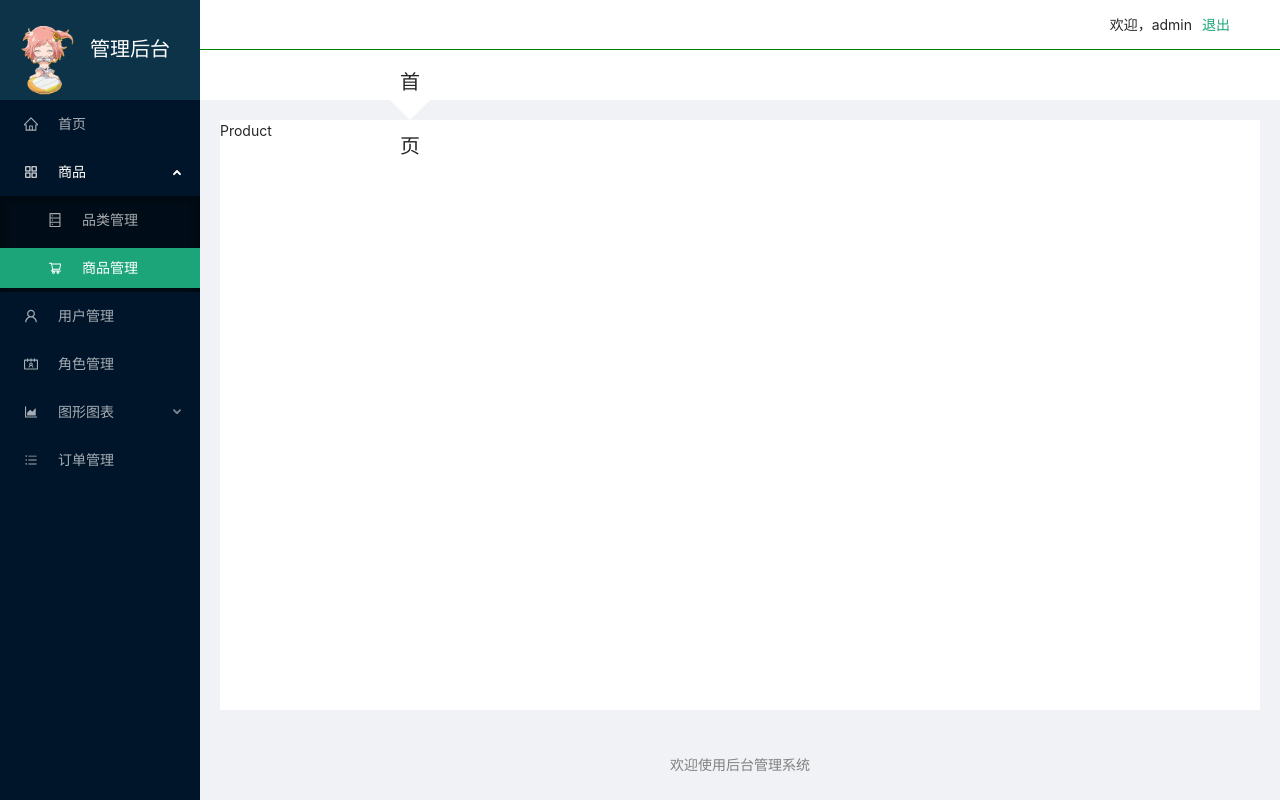
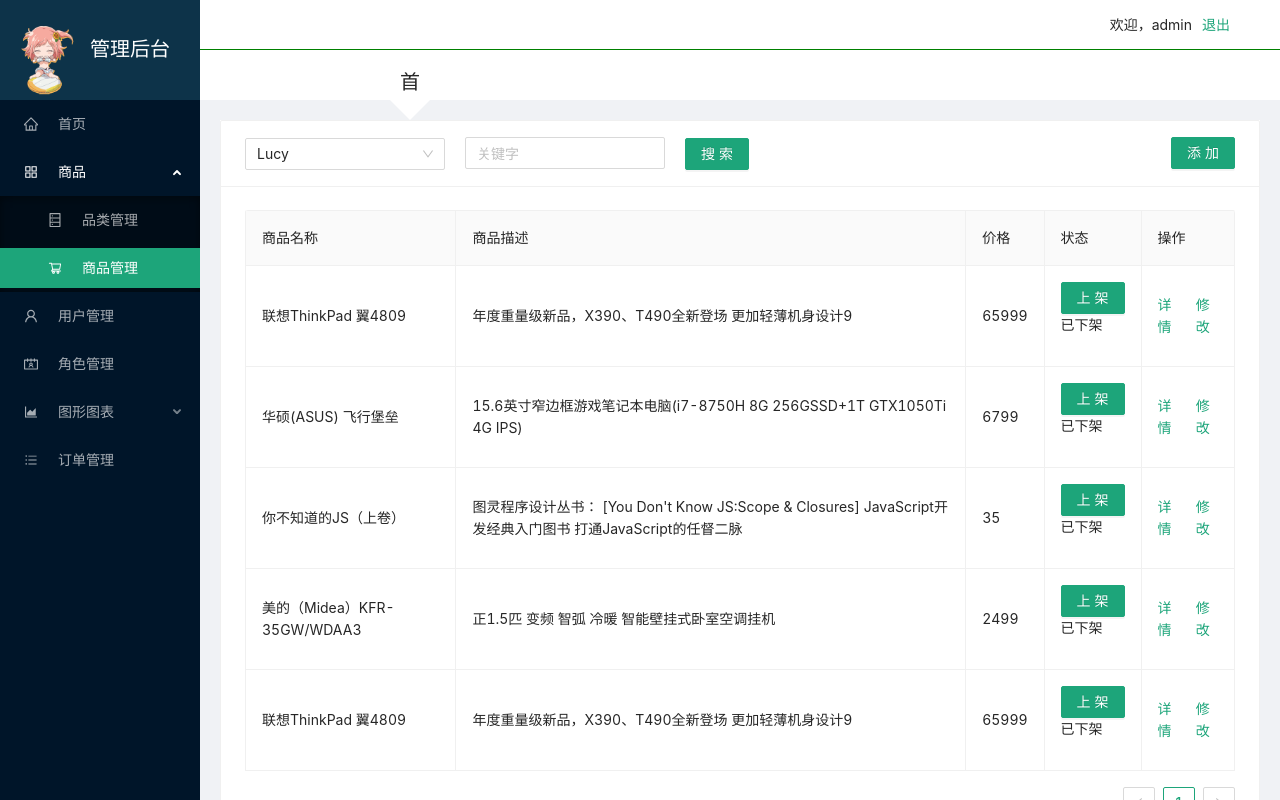
Before and after one commit to AnonymousFatOtaku/testBackend, a React (Create React App) app: page /product in a window 1280 px wide. Built offline with nearby package versions, Linux system fonts and the light colour scheme.

Commit message:
商品管理页面主页

```diff
--- a/src/pages/product/product.jsx
+++ b/src/pages/product/product.jsx
@@ -1,12 +1,154 @@
 // 商品管理路由
 import React, {Component} from "react";
+import {Button, Card, Table, Tag, Space, Select, Input, Modal} from 'antd';
 
 export default class Product extends Component {
   render() {
+
+    const columns = [
+      {
+        title: '商品名称',
+        dataIndex: 'name',
+        key: 'name',
+        // render: text => <a>{text}</a>,
+      },
+      {
+        title: '商品描述',
+        dataIndex: 'desc',
+        key: 'desc',
+      },
+      {
+        title: '价格',
+        dataIndex: 'price',
+        key: 'price',
+      },
+      {
+        title: '状态',
+        dataIndex: 'status',
+        key: 'status',
+        render: () => (
+          <div>
+            <Button type='primary'>上架</Button>
+            <p>已下架</p>
+          </div>
+        ),
+      },
+      {
+        title: '操作',
+        key: 'action',
+        render: () => (
+          <Space size="middle">
+            <a>详情</a>
+            <a>修改</a>
+          </Space>
+        ),
+      },
+    ];
+
+    const data = [
+      {
+        "status": 1,
+        "imgs": [
+          "image-1559402396338.jpg"
+        ],
+        "_id": "5ca9e05db49ef916541160cd",
+        "name": "联想ThinkPad 翼4809",
+        "desc": "年度重量级新品，X390、T490全新登场 更加轻薄机身设计9",
+        "price": 65999,
+        "pCategoryId": "5ca9d6c0b49ef916541160bb",
+        "categoryId": "5ca9db9fb49ef916541160cc",
+        "detail": "<p><span style=\"color: rgb(228,57,60);background-color: rgb(255,255,255);font-size: 12px;\">想你所需，超你所想！精致外观，轻薄便携带光驱，内置正版office杜绝盗版死机，全国联保两年！</span> 222</p>\n<p><span style=\"color: rgb(102,102,102);background-color: rgb(255,255,255);font-size: 16px;\">联想（Lenovo）扬天V110 15.6英寸家用轻薄便携商务办公手提笔记本电脑 定制【E2-9010/4G/128G固态】 2G独显 内置</span></p>\n<p><span style=\"color: rgb(102,102,102);background-color: rgb(255,255,255);font-size: 16px;\">99999</span></p>\n",
+        "__v": 0
+      },
+      {
+        "status": 1,
+        "imgs": [
+          "image-1559402448049.jpg",
+          "image-1559402450480.jpg"
+        ],
+        "_id": "5ca9e414b49ef916541160ce",
+        "name": "华硕(ASUS) 飞行堡垒",
+        "desc": "15.6英寸窄边框游戏笔记本电脑(i7-8750H 8G 256GSSD+1T GTX1050Ti 4G IPS)",
+        "price": 6799,
+        "pCategoryId": "5ca9d6c0b49ef916541160bb",
+        "categoryId": "5ca9db8ab49ef916541160cb",
+        "detail": "<p><span style=\"color: rgb(102,102,102);background-color: rgb(255,255,255);font-size: 16px;\">华硕(ASUS) 飞行堡垒6 15.6英寸窄边框游戏笔记本电脑(i7-8750H 8G 256GSSD+1T GTX1050Ti 4G IPS)火陨红黑</span>&nbsp;</p>\n<p><span style=\"color: rgb(228,57,60);background-color: rgb(255,255,255);font-size: 12px;\">【4.6-4.7号华硕集体放价，大牌够品质！】1T+256G高速存储组合！超窄边框视野无阻，强劲散热一键启动！</span>&nbsp;</p>\n",
+        "__v": 0
+      },
+      {
+        "status": 2,
+        "imgs": [
+          "image-1559402436395.jpg"
+        ],
+        "_id": "5ca9e4b7b49ef916541160cf",
+        "name": "你不知道的JS（上卷）",
+        "desc": "图灵程序设计丛书： [You Don't Know JS:Scope & Closures] JavaScript开发经典入门图书 打通JavaScript的任督二脉",
+        "price": 35,
+        "pCategoryId": "0",
+        "categoryId": "5ca9d6c9b49ef916541160bc",
+        "detail": "<p style=\"text-align:start;\"><span style=\"color: rgb(102,102,102);background-color: rgb(255,255,255);font-size: 16px;\">图灵程序设计丛书：你不知道的JavaScript（上卷）</span> <span style=\"color: rgb(102,102,102);background-color: rgb(255,255,255);font-size: 16px;\"><strong>[You Don't Know JS:Scope &amp; Closures]</strong></span></p>\n<p style=\"text-align:start;\"><span style=\"color: rgb(227,57,60);background-color: rgb(255,255,255);font-size: 12px;\">JavaScript开发经典入门图书 打通JavaScript的任督二脉 领略语言内部的绝美风光</span>&nbsp;</p>\n",
+        "__v": 0
+      },
+      {
+        "status": 1,
+        "imgs": [
+          "image-1554638403550.jpg"
+        ],
+        "_id": "5ca9e653b49ef916541160d1",
+        "name": "美的（Midea）KFR-35GW/WDAA3",
+        "desc": "正1.5匹 变频 智弧 冷暖 智能壁挂式卧室空调挂机",
+        "price": 2499,
+        "pCategoryId": "5ca9d695b49ef916541160ba",
+        "categoryId": "5ca9da1ab49ef916541160c6",
+        "detail": "<p style=\"text-align:start;\"><span style=\"color: rgb(102,102,102);background-color: rgb(255,255,255);font-size: 16px;\">美的（Midea）正1.5匹 变频 智弧 冷暖 智能壁挂式卧室空调挂机 KFR-35GW/WDAA3@</span></p>\n<p style=\"text-align:start;\"></p>\n<p><span style=\"color: rgb(228,57,60);background-color: rgb(255,255,255);font-size: 12px;\">【4.8美的大牌秒杀日】提前加入购物车！2299元成交价！前50名下单送赠品加湿型电风扇，赠完即止！8日0点开抢！</span><a href=\"https://sale.jd.com/mall/LKHdqZUIYk.html\" target=\"_blank\"><span style=\"color: rgb(94,105,173);background-color: rgb(255,255,255);font-size: 12px;\">更有无风感柜挂组合套购立减500元！猛戳！！</span></a>&nbsp;</p>\n",
+        "__v": 0
+      },
+      {
+        "status": 1,
+        "imgs": [
+          "image-1559402396338.jpg"
+        ],
+        "_id": "5ca9e05db49ef916541160cd",
+        "name": "联想ThinkPad 翼4809",
+        "desc": "年度重量级新品，X390、T490全新登场 更加轻薄机身设计9",
+        "price": 65999,
+        "pCategoryId": "5ca9d6c0b49ef916541160bb",
+        "categoryId": "5ca9db9fb49ef916541160cc",
+        "detail": "<p><span style=\"color: rgb(228,57,60);background-color: rgb(255,255,255);font-size: 12px;\">想你所需，超你所想！精致外观，轻薄便携带光驱，内置正版office杜绝盗版死机，全国联保两年！</span> 222</p>\n<p><span style=\"color: rgb(102,102,102);background-color: rgb(255,255,255);font-size: 16px;\">联想（Lenovo）扬天V110 15.6英寸家用轻薄便携商务办公手提笔记本电脑 定制【E2-9010/4G/128G固态】 2G独显 内置</span></p>\n<p><span style=\"color: rgb(102,102,102);background-color: rgb(255,255,255);font-size: 16px;\">99999</span></p>\n",
+        "__v": 0
+      }
+    ];
+
+    const {Option} = Select;
+
+    function handleChange(value) {
+      console.log(`selected ${value}`);
+    }
+
+    // 顶部左侧标题
+    const title = (
+      <div>
+        <Select defaultValue="lucy" onChange={handleChange} style={{width: 200, marginRight: 20}}>
+          <Option value="jack">Jack</Option>
+          <Option value="lucy">Lucy</Option>
+          <Option value="Yiminghe">yiminghe</Option>
+        </Select>
+        <Input placeholder="关键字" style={{width: 200, marginRight: 20}}/>
+        <Button type='primary'>搜索</Button>
+      </div>
+    )
+
+    // 顶部右侧按钮
+    const extra = (
+      <div>
+        <Button type='primary'>添加</Button>
+      </div>
+    )
+
     return (
-      <div>
-        Product
-      </div>
+      <Card title={title} extra={extra}>
+        <Table columns={columns} dataSource={data} bordered/>
+      </Card>
     )
   }
 }
```
